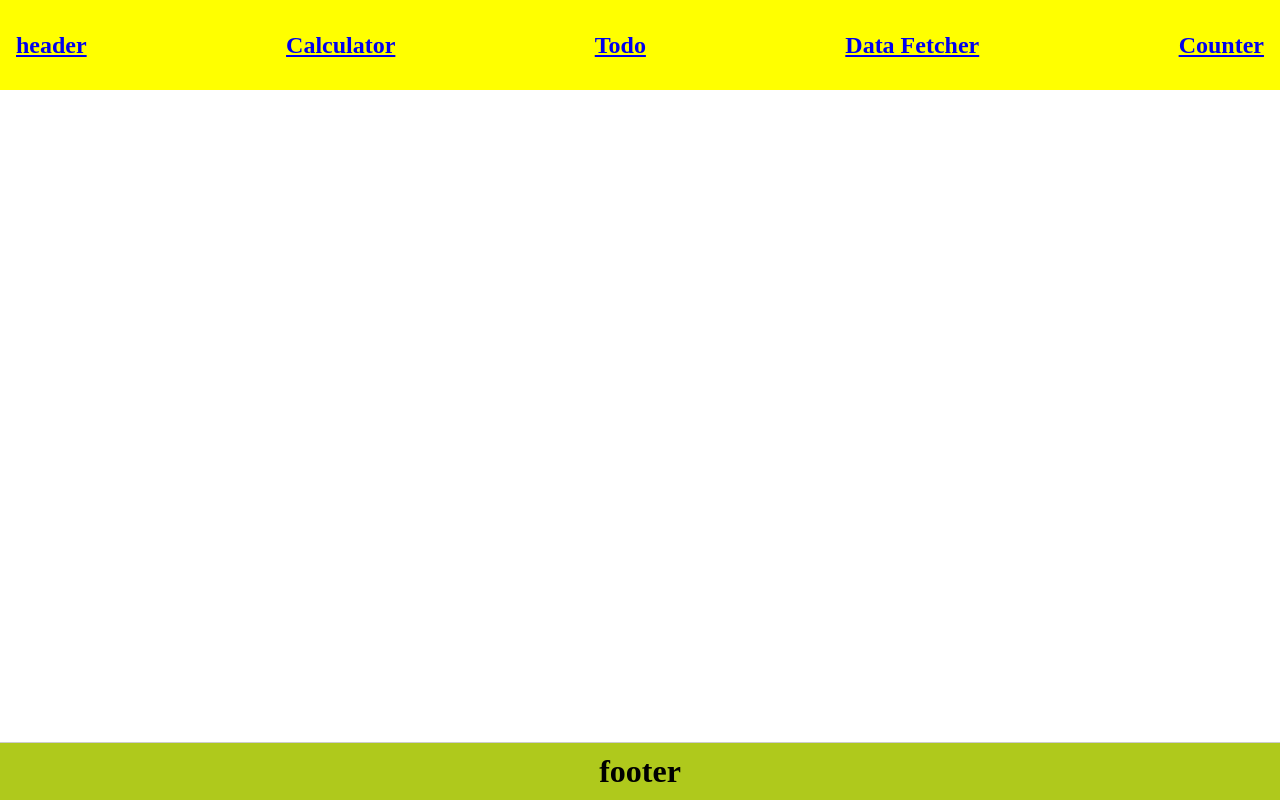
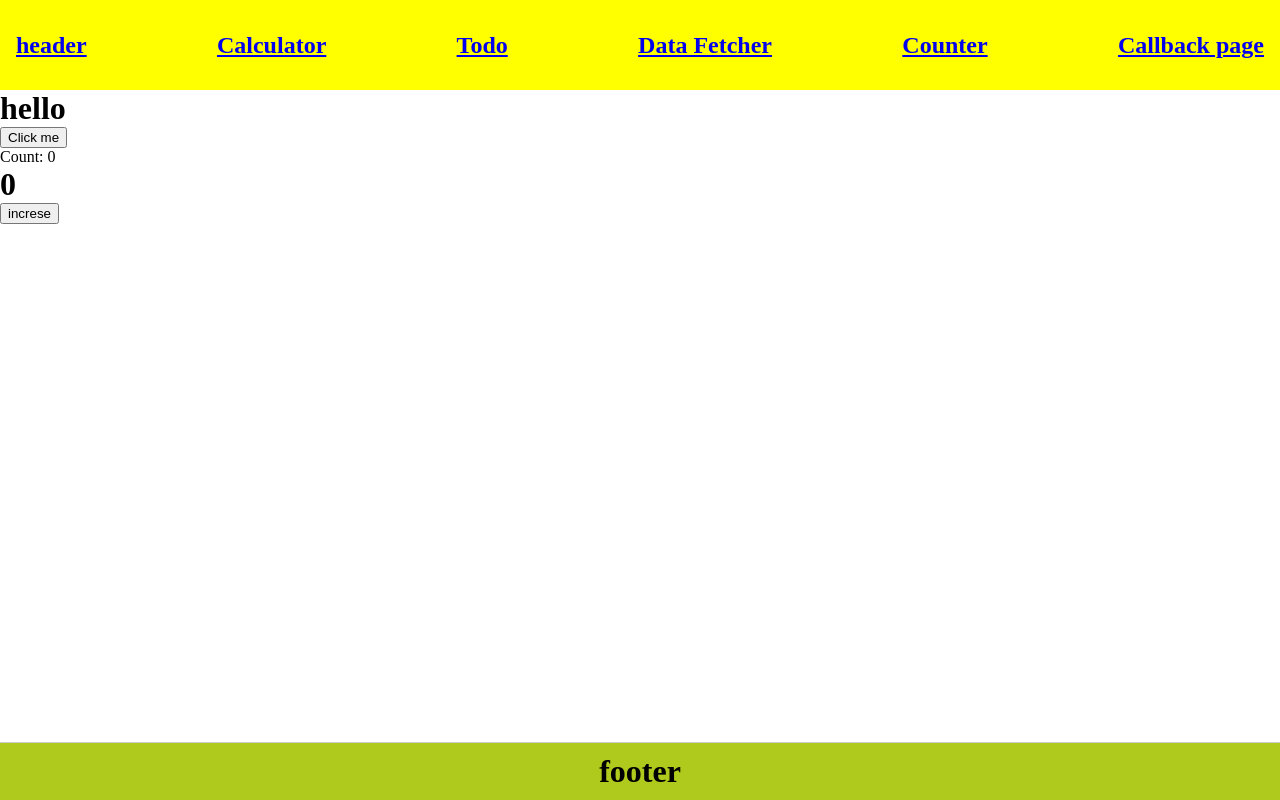
Before and after one commit to rabeeh-p/react-cltr, a React (Create React App) app: page /callback in a window 1280 px wide. Built offline with nearby package versions, Linux system fonts and the light colour scheme.

Commit message:
callback added

```diff
--- a/src/App.js
+++ b/src/App.js
@@ -12,6 +12,7 @@ import DataFetcher from './components/DataFetcher';
 import Counter from './components/Counter';
 import Hello from './components/Hello';
 import Counter2 from './components/Counter2';
+import Callback from './components/workout/Callback';
 
 
 function App() {
@@ -32,6 +33,7 @@ function App() {
       <Route path='/counter' element={<Counter/>} />
       <Route path='/hello' element={<Hello/>} />
       <Route path='/counter2' element={<Counter2/>} />
+      <Route path='/callback' element={<Callback/>} />
 
 
 
--- a/src/components/Header.jsx
+++ b/src/components/Header.jsx
@@ -24,6 +24,10 @@ function Header() {
       <Link to='/counter'>
         <h2>Counter </h2>
       </Link>
+
+      <Link to='/callback'>
+        <h2>Callback page </h2>
+      </Link>
     </div>
   )
 }
--- /dev/null
+++ b/src/components/workout/Callback.jsx
@@ -0,0 +1,33 @@
+import React, { useCallback, useState } from 'react'
+
+// function Child({ handleClick }) {
+//     console.log("Child re-rendered");
+//     return <button onClick={handleClick}>Click me</button>;
+//   }
+
+const Child = React.memo(({ handleClick }) => {
+    console.log("Child re-rendered");
+    return <button onClick={handleClick}>Click me</button>;
+});
+
+const Callback = () => {
+    const [count, setCount] = useState(0);
+    const [sampel, setSample] = useState(0);
+
+
+  const handleClick = useCallback(() => {
+    setCount(count + 1);
+  }, [count]);
+  return (
+    <div>
+      <h1>hello</h1>
+      <Child handleClick={handleClick} />
+      <p>Count: {count}</p>
+
+      <h1>{sampel}</h1>
+      <button onClick={()=>setSample(sampel+1)}>increse</button>
+    </div>
+  )
+}
+
+export default Callback
```
